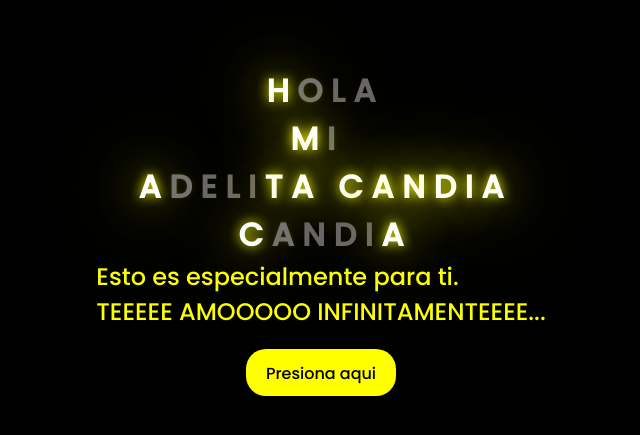
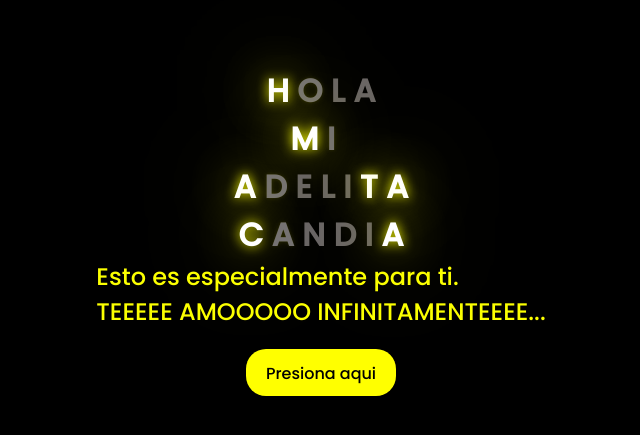
Before and after one commit to RaidenPY/mi_aleli, a plain HTML site: page index.html in a window 1280 px wide. Shown: the part 169-604 px from the top of the page, without its empty margins (319-959 px from the left). Drawn offline with Linux system fonts and the light colour scheme; files that its build step writes are made by us from their sources.

Commit message:
Update index.html

```diff
--- a/index.html
+++ b/index.html
@@ -30,13 +30,7 @@
         <span>I</span>
         <span>T</span>
         <span>A</span>
-        <span></span>&nbsp
-        <span>C</span>
-        <span>A</span>
-        <span>N</span>
-        <span>D</span>
-        <span>I</span>
-        <span>A</span>
+
 
     </div>
     <div class="greetings">
```
